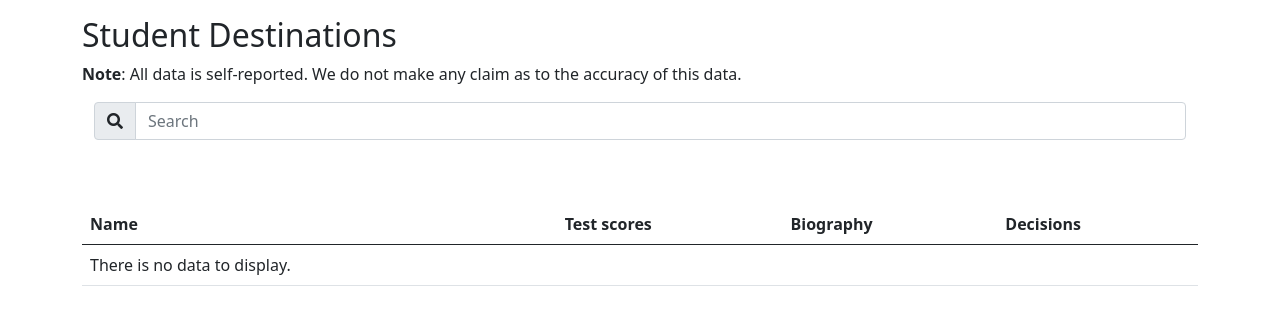
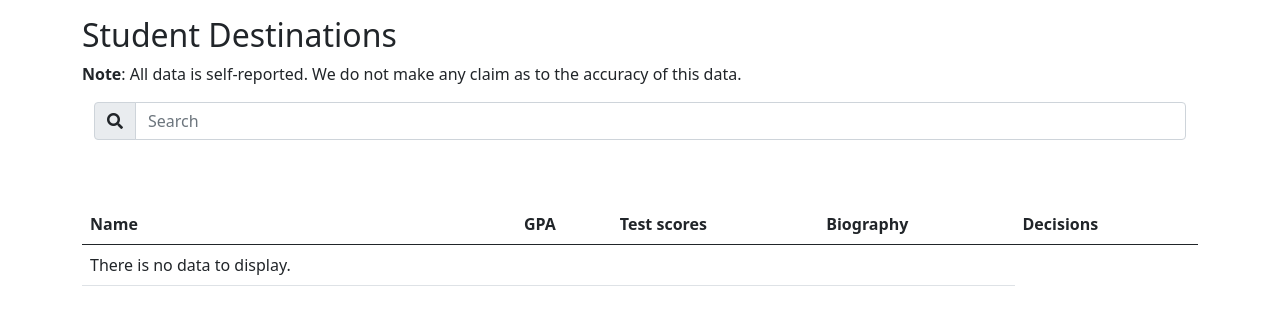
Before and after one commit to etnguyen03/tjdests, a Django app: template tjdests/templates/destinations/student_list.html in a window 1280 px wide. Shown: the part 56-381 px from the top of the page. Run offline with Django 3.2, Linux system fonts and the light colour scheme; the template is opened without the code that fills it, so the values that code supplies are empty; some libraries are stand-ins or nearby versions.

Commit message:
feat: add GPA view, editing, tests

```diff
--- a/tjdests/apps/profile/forms.py
+++ b/tjdests/apps/profile/forms.py
@@ -24,7 +24,7 @@ class ProfilePublishForm(forms.ModelForm):
 
     class Meta:
         model = User
-        fields = ["publish_data", "biography", "attending_decision"]
+        fields = ["publish_data", "GPA", "biography", "attending_decision"]
 
         help_texts = {
             "biography": "ECs, intended major, advice, etc.",
--- a/tjdests/apps/profile/tests.py
+++ b/tjdests/apps/profile/tests.py
@@ -34,6 +34,7 @@ class ProfileTest(TJDestsTestCase):
         response = self.client.post(
             reverse("profile:index"),
             data={
+                "GPA": 4.000,
                 "biography": "hello",
                 "attending_decision": "",
                 "publish_data": False,
@@ -43,6 +44,7 @@ class ProfileTest(TJDestsTestCase):
         self.assertEqual(
             1,
             User.objects.filter(
+                GPA=4.000,
                 id=user.id,
                 biography="hello",
                 attending_decision=None,
@@ -59,6 +61,7 @@ class ProfileTest(TJDestsTestCase):
         response = self.client.post(
             reverse("profile:index"),
             data={
+                "GPA": 3.141,
                 "biography": "hello2",
                 "attending_decision": decision.id,
                 "publish_data": True,
@@ -69,6 +72,7 @@ class ProfileTest(TJDestsTestCase):
             1,
             User.objects.filter(
                 id=user.id,
+                GPA=3.141,
                 biography="hello2",
                 attending_decision=decision,
                 publish_data=True,
@@ -88,6 +92,7 @@ class ProfileTest(TJDestsTestCase):
         response = self.client.post(
             reverse("profile:index"),
             data={
+                "GPA": 1.234,
                 "biography": "hello2",
                 "attending_decision": decision2.id,
                 "publish_data": True,
@@ -98,6 +103,7 @@ class ProfileTest(TJDestsTestCase):
             1,
             User.objects.filter(
                 id=user.id,
+                GPA=1.234,
                 biography="hello2",
                 attending_decision=decision,
                 publish_data=True,
--- a/tjdests/templates/destinations/student_list.html
+++ b/tjdests/templates/destinations/student_list.html
@@ -38,6 +38,7 @@
             <thead>
                 <tr>
                     <th scope="col">Name</th>
+                    <th scope="col">GPA</th>
                     <th scope="col">Test scores</th>
                     <th scope="col">Biography</th>
                     <th scope="col">Decisions</th>
@@ -47,6 +48,7 @@
                 {% for senior in object_list %}
                     <tr>
                         <td>{{ senior }}</td>
+                        <td>{{ senior.GPA|stringformat:".3f" }}</td>
                         <td>
                             {# Test scores #}
                             <table class="table table-sm">
```
